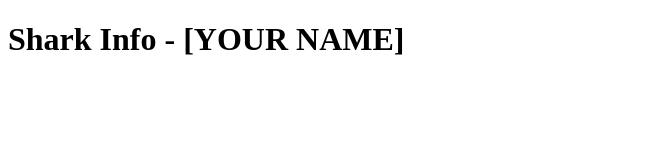
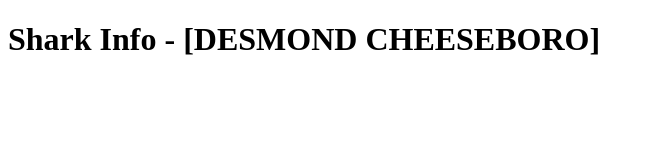
Before and after one commit to AtomicDoc/CloudLab, a website: page nodejs-app/public/index.html in a window 1280 px wide. Shown: the whole page, without its empty margins (0-652 px from the left). Drawn offline with Linux system fonts and the light colour scheme; no server answers.

Commit message:
Update header with name 'Desmond Cheeseboro'

```diff
--- a/nodejs-app/public/index.html
+++ b/nodejs-app/public/index.html
@@ -6,7 +6,7 @@
   <title>Shark Info</title>
 </head>
 <body>
-  <h1>Shark Info - [YOUR NAME]</h1>
+  <h1>Shark Info - [DESMOND CHEESEBORO]</h1>
 
   <div id="sharks"></div>
 
```
